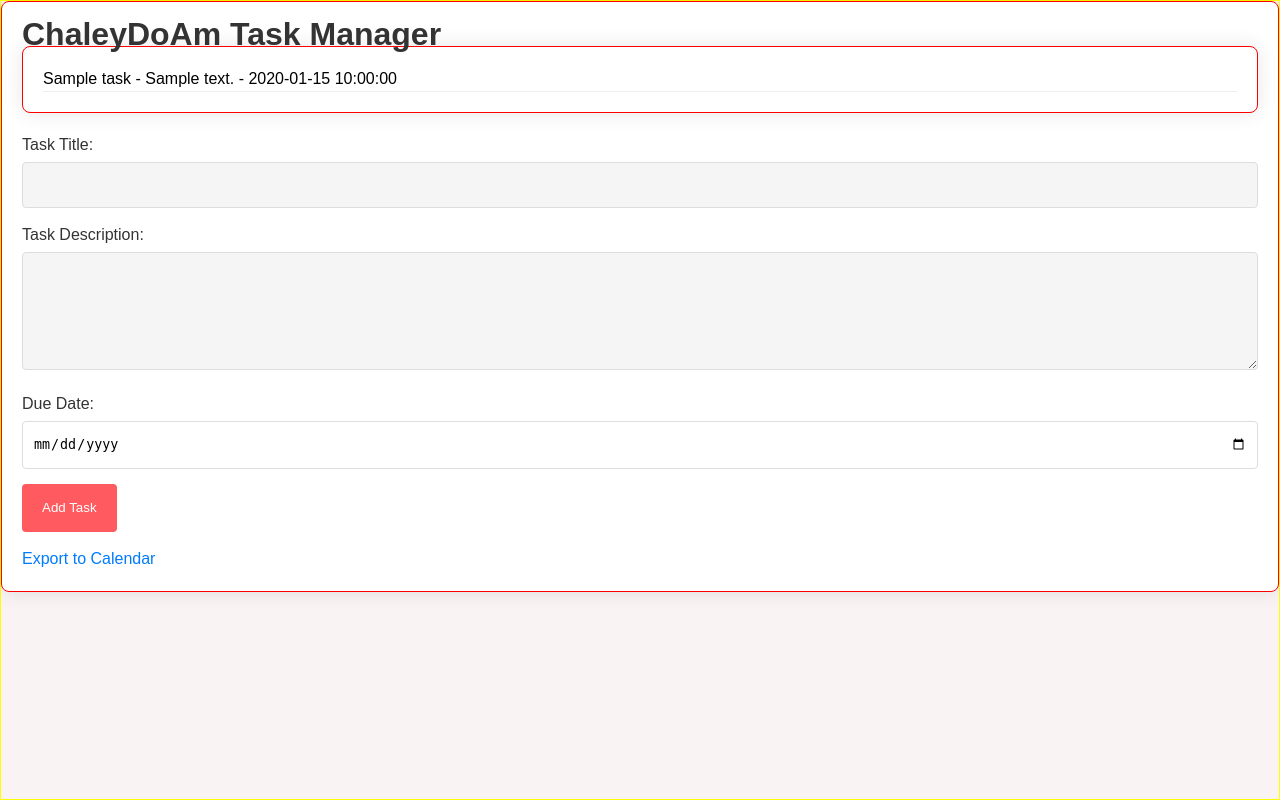
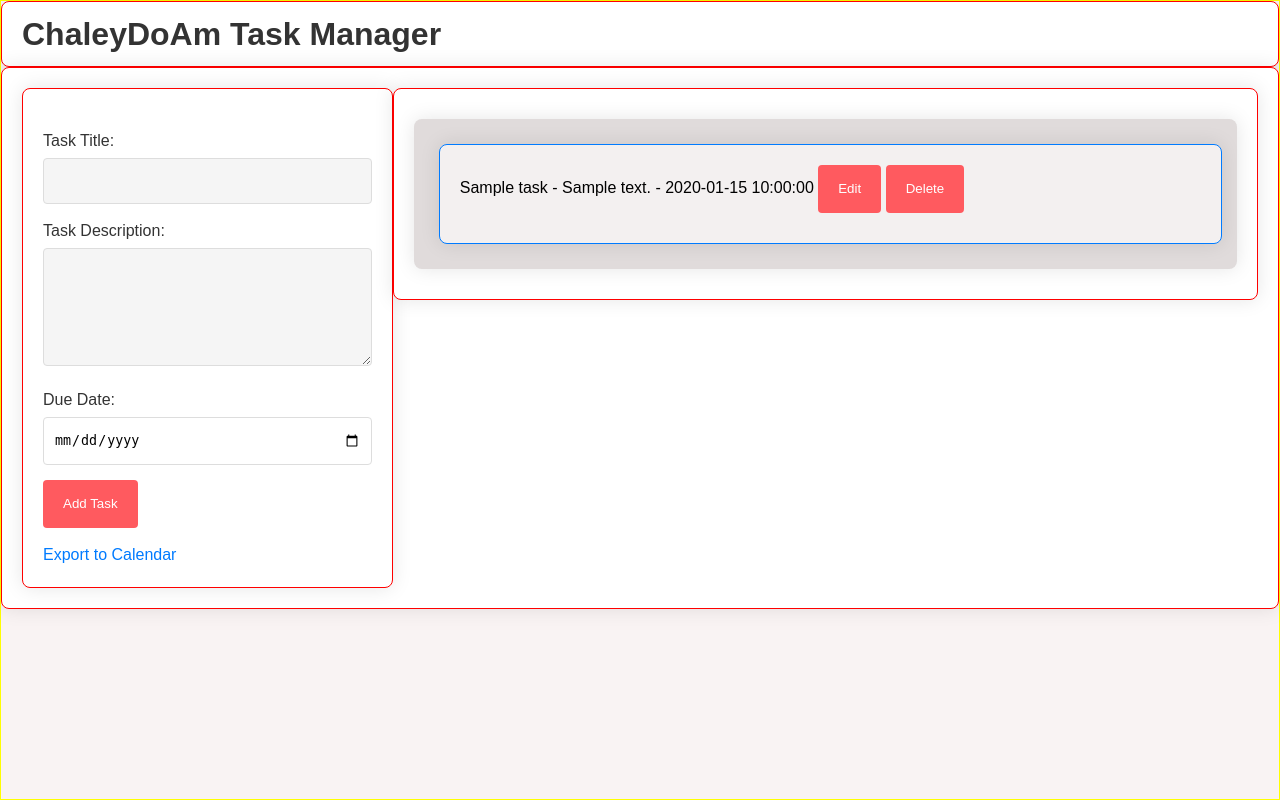
Before and after one commit to reginaldbdanso/ChaleyDoAM, a Flask app: template app/templates/index.html in a window 1280 px wide. Run offline with Flask 3, Linux system fonts and the light colour scheme; the template is opened without the code that fills it: most values are stand-ins (such as "Sample title", 1, 10 or a date in 2020).

```diff
--- a/app/templates/index.html
+++ b/app/templates/index.html
@@ -13,13 +13,10 @@
 <body>
     <div class="container">
         <h1>ChaleyDoAm Task Manager</h1>
-        <div class="container">
-        <ul>
-            {% for task in tasks %}
-            <li>{{ task.title }} - {{ task.description }} - {{ task.due_date_date }}</li>
-            {% endfor %}
-        </ul>
     </div>
+
+    <div class="all-container">
+        <div class="form-container">
             <form action="{{ url_for('tasks.create_task') }}" method="post">
                 <label for="title">Task Title:</label>
                 <input type="text" id="title" name="title" required>
@@ -35,7 +32,56 @@
 
             <a href="{{ url_for('tasks.export_calendar') }}" class="export-link">Export to Calendar</a>
         </div>
+        <div class="tasks-container">
+            <div class="sub_container">
+                <ul>
+                    {% for task in tasks %}
+                    <li class="task_cube">
+                        <!-- <div class="flip-card">
+                            <div class="flip-card-inner">
+                              <div class="flip-card-front">
+                                <img src="img_avatar.png" alt="Avatar" style="width:300px;height:300px;">
                               </div>
+                              <div class="flip-card-back">
+                                <h1>John Doe</h1>
+                                <p>Architect & Engineer</p>
+                                <p>We love that guy</p>
+                              </div>
+                            </div>
+                          </div> -->
+
+
+                        <span>{{ task.title }} - {{ task.description }} - {{ task.due_date_date
+                            }}</span>
+                        <button id="editButton">Edit</button>
+                        <!-- <button onclick="create_task(task.id)" method="delete">Delete</button> -->
+                        <button id="deleteButton" onclick="deleteTask('{{ task.id }}')">Delete</button>
+                    </li>
+                    {% endfor %}
+                </ul>
+            </div>
+        </div>
+    </div>
+    <script>
+        function deleteTask(id) {
+            const url = '/create_task/' + id;
+            const domain = window.location.origin;
+            const fullUrl = domain + url;
+            fetch(fullUrl, {
+                method: 'DELETE',
+            })
+                .then(response => {
+                    // if (!response.ok) {
+                    //     throw new Error('Network response was not ok');
+                    // }
+                    console.log(response);
+                    location.reload();
+                })
+                .catch((error) => {
+                    console.error('Error:', error);
+                });
+        }
+    </script>
 </body>
 
 </html>
```
Lines whose indentation alone changed are shown as unchanged.
